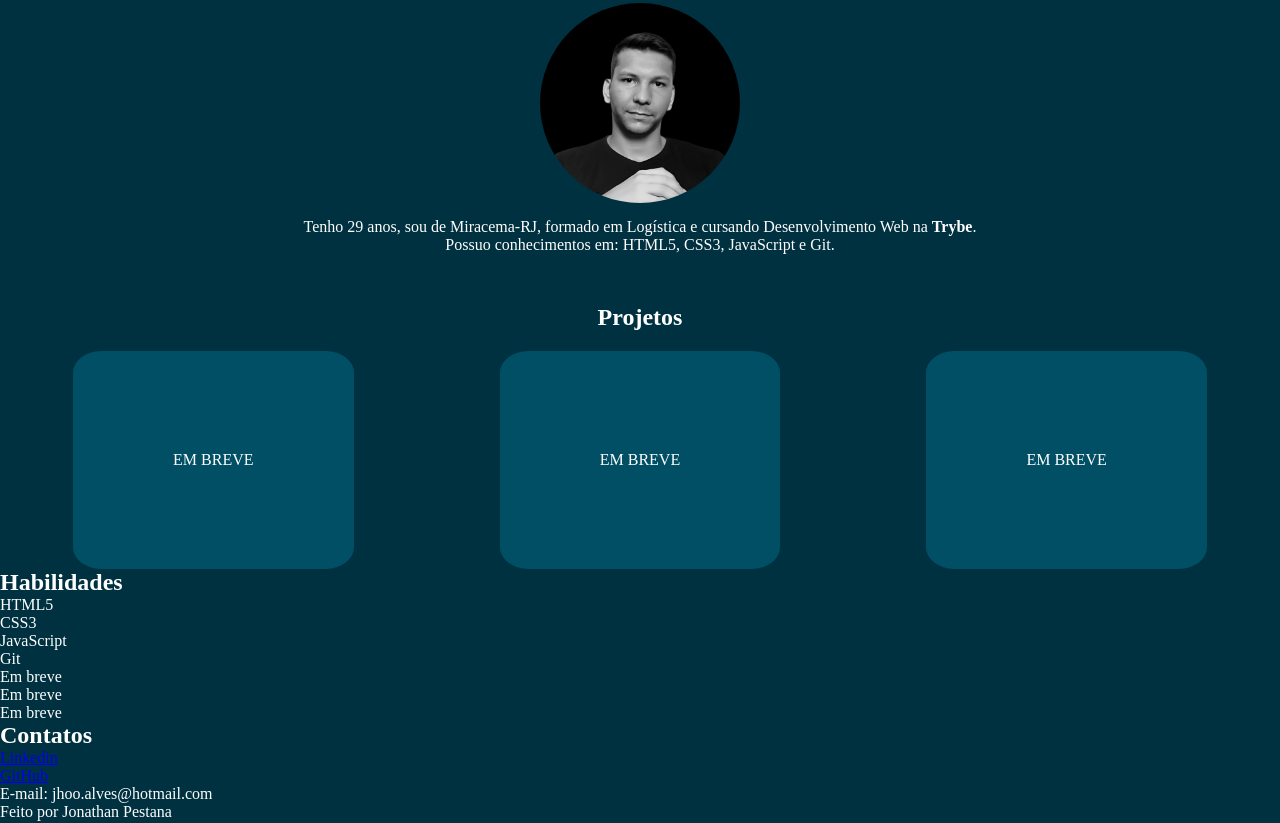
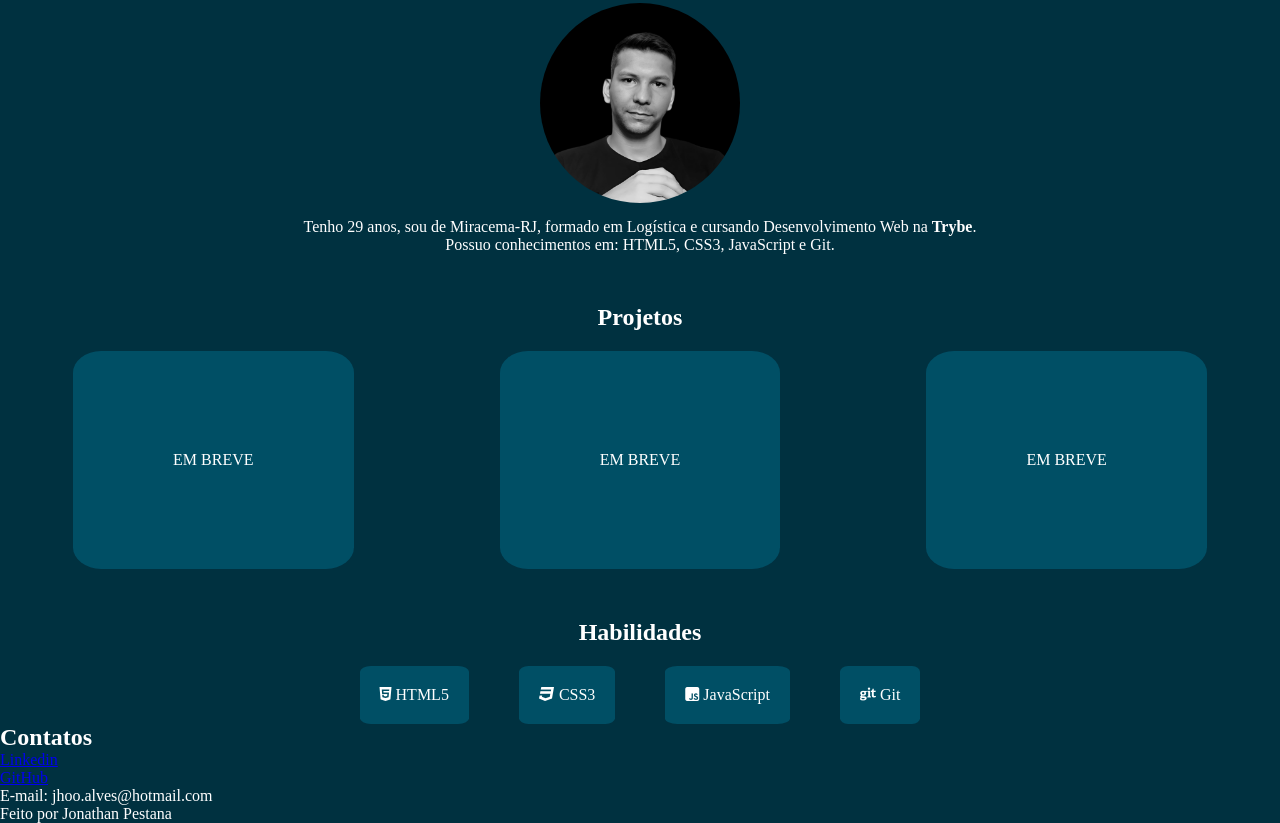
Before and after one commit to jonathanpestana/jonathanpestana.github.io, a plain HTML site: page index.html in a window 1280 px wide. Shown: the part 573-1396 px from the top of the page. Drawn offline with Linux system fonts and the light colour scheme.

Commit message:
Adicionando habilidades

```diff
--- a/index.html
+++ b/index.html
@@ -7,6 +7,7 @@
     <meta name="viewport" content="width=device-width, initial-scale=1.0">
     <link rel="stylesheet" href="style.css">
     <title>Jonathan Pestana | Portfólio</title>
+    <script src="https://kit.fontawesome.com/bffefb713a.js" crossorigin="anonymous"></script>
 </head>
 
 <body>
@@ -43,20 +44,16 @@
         </ul>
     </div>
 
+    <div id="habilidades">
     <h2>Habilidades</h2>
 
     <ul>
-        <li>HTML5</li>
-        <li>CSS3</li>
-        <li>JavaScript</li>
-        <li>Git</li>
+        <li><i class="fa-brands fa-html5"></i> HTML5</li>
+        <li><i class="fa-brands fa-css3"></i> CSS3</li>
+        <li><i class="fa-brands fa-square-js"></i> JavaScript</li>
+        <li><i class="fa-brands fa-git"></i> Git</li>
     </ul>
-
-    <ul>
-        <li>Em breve</li>
-        <li>Em breve</li>
-        <li>Em breve</li>
-    </ul>
+    </div>
 
     <h2>Contatos</h2>
 
--- a/style.css
+++ b/style.css
@@ -7,6 +7,8 @@ body {
     background-color: #003140;
     color: white;
 }
+
+/* cabeçalho */
 
 #header {
     height: 60vh;
@@ -27,6 +29,8 @@ body {
     color: #00B2DF;
 }
 
+/* Sobre mim */
+
 #fotoPerfil {
     display: flex;
     margin: 0 auto 15px auto;
@@ -40,6 +44,8 @@ body {
     margin-top: 12vh;
     text-align: center;
 }
+
+/* Projetos */
 
 #projetos {
     text-align: center;
@@ -58,3 +64,24 @@ body {
     padding: 100px;
     border-radius: 10%;
 }
+
+/* Habilidades */
+
+#habilidades {
+    text-align: center;
+    margin-top: 50px;
+}
+
+#habilidades ul {
+    margin-top: 20px;
+    display: flex;
+    justify-content: center;
+    gap: 50px;
+    list-style: none;
+}
+
+#habilidades ul li {
+    background-color: #00b2df3b;
+    padding: 20px;
+    border-radius: 10%;
+}
```
